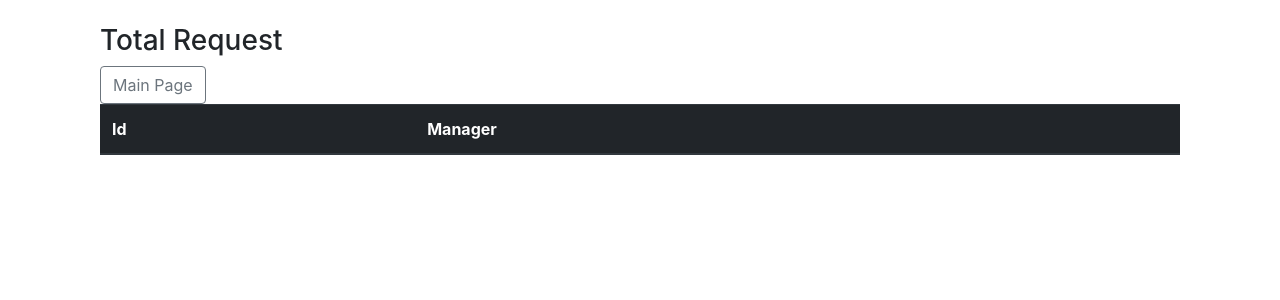
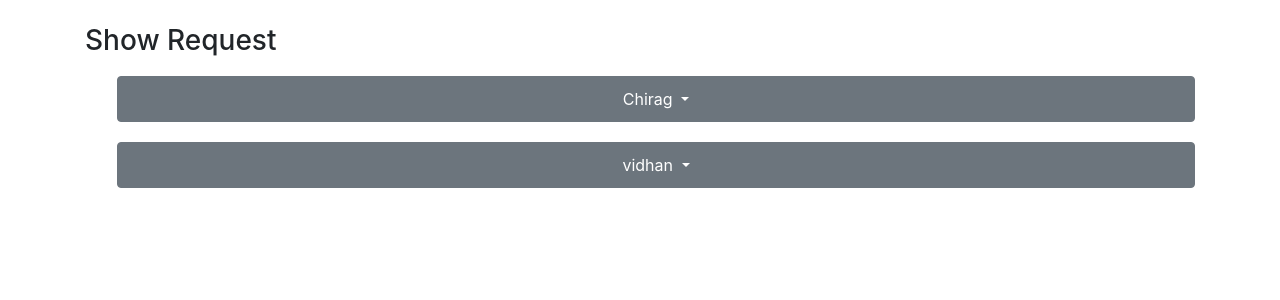
Before and after one commit to chiragpys/pys-django-jobprofile, a Django app: page /admin-show-request/ in a window 1280 px wide. Shown: the part 56-356 px from the top of the page. Run offline with Django 4.2, Linux system fonts and the light colour scheme; data comes from the database, SQL or seed files in the repository; both versions use the stored data as it was after the commit; lists and menus that the app fills with data are empty; some libraries are stand-ins or nearby versions.

Commit message:
I have changed some file

```diff
--- a/templates/page/admin_request.html
+++ b/templates/page/admin_request.html
@@ -2,25 +2,106 @@
 {% block title %} Total request{% endblock %}
 {% block pagecontent %}
 
-<div class="container">
-    <h3>Total Request</h3>
-        <table class="table">
-            <thead class="thead-dark">
-            <tr>
-                <th scope="col">Id</th>
-                <th scope="col">Manager</th>
-            </tr>
-            </thead>
-            {% for manager in managers %}
-            <tbody>
-            <tr>
-                <th scope="col">{{forloop.counter}}</th>
-                <th scope="col"><a href="{% url 'users:All-agent' manager.pk %}">{{manager.user}}</a></th>
-            </tr>
-            </tbody>
+<!--<div class="container">-->
+<!--    <h3>Total Request</h3>-->
+<!--    <table class="table">-->
+<!--        <thead class="thead-dark">-->
+<!--        <tr>-->
+<!--            <th scope="col">Id</th>-->
+<!--            <th scope="col">Manager</th>-->
+<!--        </tr>-->
+<!--        </thead>-->
+<!--        {% for manager in managers %}-->
+<!--        <tbody>-->
+<!--        <tr>-->
+<!--            <th scope="col">{{forloop.counter}}</th>-->
+<!--            <th scope="col"><a href="#">{{manager.user}}</a></th>-->
+<!--            {% for agent in agent_list%}-->
+<!--        <tr>-->
+<!--            <th scope="col">{{forloop.counter}}</th>-->
+<!--            <th scope="col"><a href="#">{{agent}}</a></th>-->
+<!--        </tr>-->
+<!--        {% endfor %}-->
+<!--        </tr>-->
+<!--        {% for candidate in candidates %}-->
+<!--        <tbody>-->
+<!--        <tr>-->
+<!--            <th scope="col">{{forloop.counter}}</th>-->
+<!--            <th scope="col">{{candidacounterte.created}}</th>-->
+<!--            <th scope="col">{{candidate.name}} {{candidate.last_name}}</th>-->
+<!--            <th scope="col">{{candidate.mobile_no}}</th>-->
+<!--            <th scope="col">{{candidate.email}}</th>-->
+<!--            <th scope="col">{{candidate.gender}}</th>-->
+<!--            <th scope="col">{{candidate.reference_details}}</th>-->
+<!--            <th scope="col"><a href="{% url 'users:download' candidate.pk %}"><i class="fa fa-download" aria-hidden="true"></i></a>-->
+<!--            </th>-->
+<!--            <th scope="col">{{candidate.profile_status}}</th>-->
+<!--            <th scope="col"><a href="{% url 'users:candidate-update' candidate.pk %}">Open</a></th>-->
+<!--        </tr>-->
+<!--        </tbody>-->
+<!--        {% endfor %}-->
+<!--        </tbody>-->
+<!--        {% endfor %}-->
+<!--        <a class="btn btn-outline-secondary" href="{% url 'users:home' %}"> Main Page</a>-->
+<!--    </table>-->
+<!--</div>-->
+{% block head %}
+<style>
+    .dropdown-menu {
+        width: 100%;
+        left: 0;
+        right: 0;
+        border-radius: 0;
+    }
+
+</style>
+{% endblock %}
+
+<h3>Show Request</h3>
+
+<ul>
+    {% for manager, agent in data.items %}
+    <div class="dropdown">
+        <button class="btn btn-secondary dropdown-toggle" type="button" id="dropdownMenuButton1"
+                data-bs-toggle="dropdown" aria-expanded="false" style="width: 100%; margin: 10px 0; padding: 10px; ">
+            {{ manager }}
+        </button>
+        <!--        <li class="dropdown-item" style="color:blue">{{ manager }}</li>-->
+        <ul class="dropdown-menu" aria-labelledby="dropdownMenuButton1">
+            {% for agent , candidates in agent.items %}
+            <li class="dropdown-item dropdown-toggle" id="multilevelDropdownMenu1" data-bs-toggle="dropdown"
+                aria-expanded="false">{{ agent }}
+            </li>
+            <ul class="dropdown-menu" aria-labelledby="multilevelDropdownMenu1">
+                {% for candidate in candidates %}
+                <ul class="dropdown-tem">
+                    <p>ID: {{ candidate.id }}</p>
+                    <p>Name: {{ candidate.name }}</p>
+                    <p>Last Name: {{ candidate.last_name }}</p>
+                </ul><hr>
+                {% empty %}
+                <li>No candidates for this agent</li>
+                {% endfor %}
+            </ul>
+            {% empty %}
+            <li>No agents for this manager</li>
             {% endfor %}
-            <a class="btn btn-outline-secondary" href="{% url 'users:home' %}"> Main Page</a>
-        </table>
-</div>
+        </ul>
+        {% empty %}
+        <li>No managers found</li>
+        {% endfor %}
+    </div>
+</ul>
+
+<script>
+    let dropdowns = document.querySelectorAll('.dropdown-toggle')
+    dropdowns.forEach((dd)=>{
+    dd.addEventListener('click', function (e) {
+        var el = this.nextElementSibling
+        el.style.display = el.style.display==='block'?'none':'block'
+    })
+})
+</script>
+
 
 {% endblock %}
--- a/templates/page/show_all_agent_request_admin.html
+++ b/templates/page/show_all_agent_request_admin.html
@@ -34,7 +34,7 @@
         <tbody>
         <tr>
             <th scope="col">{{forloop.counter}}</th>
-            <th scope="col">{{candidate.created}}</th>
+            <th scope="col">{{candidacounterte.created}}</th>
             <th scope="col">{{candidate.name}} {{candidate.last_name}}</th>
             <th scope="col">{{candidate.mobile_no}}</th>
             <th scope="col">{{candidate.email}}</th>
--- a/user/urls.py
+++ b/user/urls.py
@@ -15,8 +15,11 @@ urlpatterns = [
     path('candidate', CandidateRequestView.as_view(), name='candidate-list'),
     path('download/<int:pk>', download_file.as_view(), name='download'),
     path('candidate/update/<int:pk>', CandidateRequestUpdate.as_view(), name='candidate-update'),
-    path('admin-show-request/', AdminShowRequest.as_view(), name='admin-show-request'),
-    path('allagentshow/<int:pk>', AdminShowAgent.as_view(), name='All-agent'),
-    path('allrequest-agent/<int:pk>', ShowAllRequestAdmin.as_view(), name='allrequest-agent')
+
+    # path('admin-show-request/', AdminShowRequest.as_view(), name='admin-show-request'),
+    # path('allagentshow/<int:pk>', AdminShowAgent.as_view(), name='All-agent'),
+    # path('allrequest-agent/<int:pk>', ShowAllRequestAdmin.as_view(), name='allrequest-agent')
+
+    path('admin-show-request/', AdminAllRequest.as_view(), name='admin-show-request'),
 
 ]
--- a/user/views.py
+++ b/user/views.py
@@ -199,7 +199,30 @@ class ShowAllRequestAdmin(View):
 class AdminAllRequest(View):
 
     def get(self, request):
-        manager_list = Manager.objects.filter().values_list('user_id', flat=True)
-        agent_list = Agent.objects.filter(manage_id__in=manager_list).values_list('user_id', flat=True)
-        agent_code = Agent.objects.filter(manage_id__in=manager_list).values_list('code', flat=True)
-        candidates = CandidateProfile.objects.filter(reference_details__in=agent_code)
+
+        # managers = Manager.objects.filter()
+        # manager_list = managers.values_list('user_id', flat=True)
+        # agent_list = Agent.objects.filter(manage_id__in=manager_list).values_list('user__username', flat=True)
+        # agent_code = Agent.objects.filter(manage_id__in=manager_list).values_list('code', flat=True)
+        # candidates = CandidateProfile.objects.filter(reference_details__in=agent_code)
+        # import pdb
+        # pdb.set_trace()
+
+        managers = Manager.objects.filter()
+        manager_list = managers.values_list('user__username', flat=True)
+        agent_list = Agent.objects.filter(manage__in=managers)
+        candidates = CandidateProfile.objects.filter(reference_details__in=agent_list.values_list('code', flat=True))
+
+        data = {}
+
+        for manager in manager_list:
+            data[manager] = {}
+            for agent in agent_list.filter(manage__user__username=manager):
+                agent_username = agent.user.username
+                data[manager][agent_username] = []
+
+                for candidate in candidates.filter(reference_details=agent.code):
+                    data[manager][agent_username].append(candidate)
+
+        context = {'data': data}
+        return render(request, 'page/admin_request.html', context)
```
Also changed, not shown: db.sqlite3.
